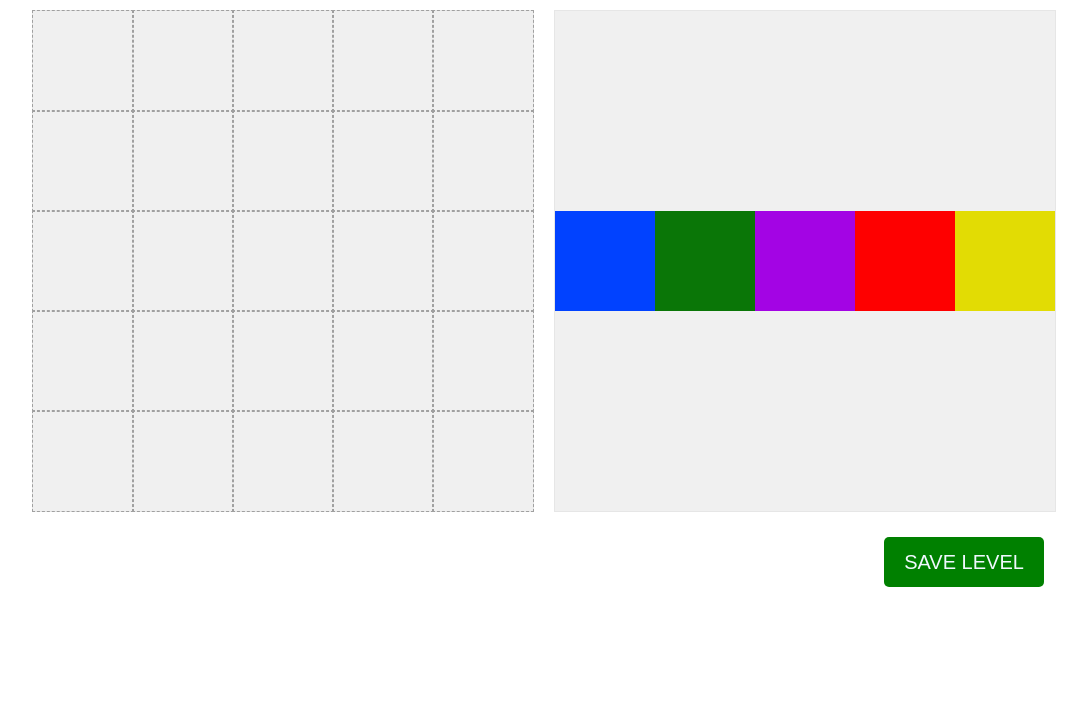
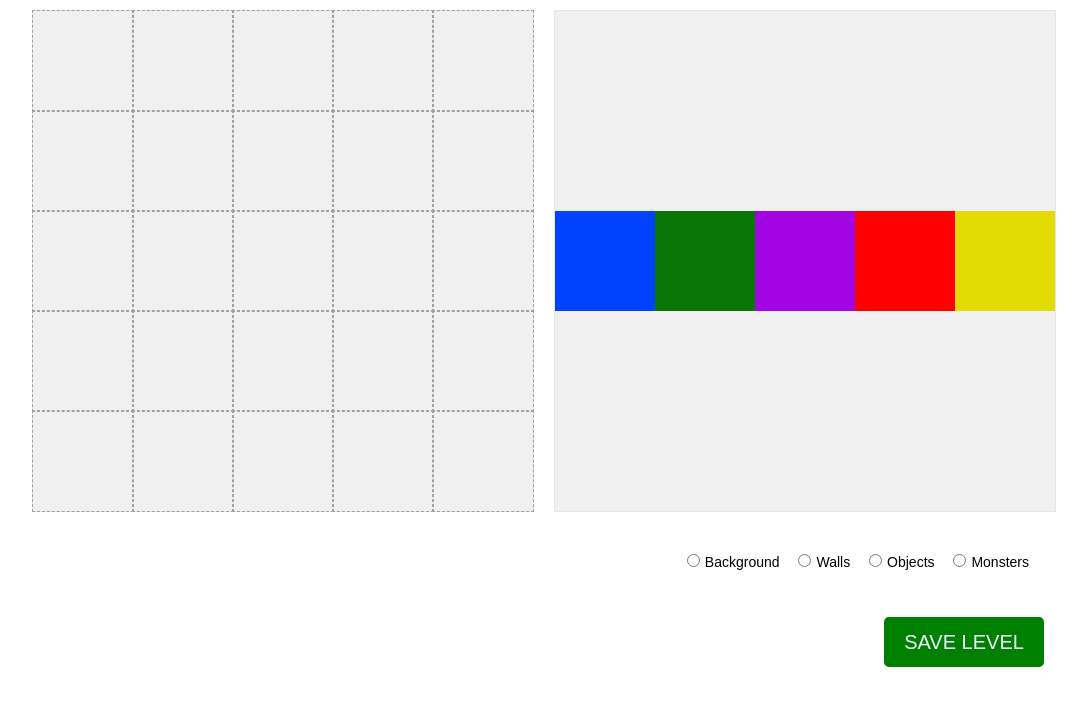
Before and after one commit to andriisivak/electromanEditor, a plain HTML site: page index.html in a window 1280 px wide. Shown: the whole page, without its empty margins (96-1183 px from the left). Drawn offline with Linux system fonts and the light colour scheme.

Commit message:
layers div with radio buttons

```diff
--- a/css/style.css
+++ b/css/style.css
@@ -3,6 +3,8 @@
   padding: 0;
   outline: none;
   transition: .2s all;
+  font-family: sans-serif;
+  font-size: 14px;
 }
 
 #editor {
@@ -40,6 +42,22 @@
   border: 1px solid rgb(230, 230, 230);
 }
 
+#layers {
+  width: 1000px;
+  height: 80px;;
+  margin: 0 auto;
+  line-height: 80px;
+  text-align: right;
+}
+
+#layers input {
+  cursor: pointer;
+}
+
+#layers span {
+  margin: 0 15px 0 5px;
+}
+
 #result {
   width: 1000px;
   height: 80px;;
@@ -58,7 +76,6 @@
   margin: 15px 0 0 0;
   line-height: 50px;
   text-decoration: none;
-  font-family: sans-serif;
   text-align: center;
 }
 
--- a/index.html
+++ b/index.html
@@ -46,6 +46,12 @@
       <img src="assets/yellow_100_100.jpg" id="yellow">
     </div>
   </div>
+  <div id="layers">
+    <input type="radio" name="layers" value="background"><span>Background</span>
+    <input type="radio" name="layers" value="walls"><span>Walls</span>
+    <input type="radio" name="layers" value="objects"><span>Objects</span>
+    <input type="radio" name="layers" value="monsters"><span>Monsters</span>
+  </div>
   <div id="result">
     <a href="assets/tmp.json" download="tmp.json"
       id="save-as-json">save level</a>
```
Also changed, not shown: assets/tmp.json (+11 -1 lines), package-lock.json (deleted).
